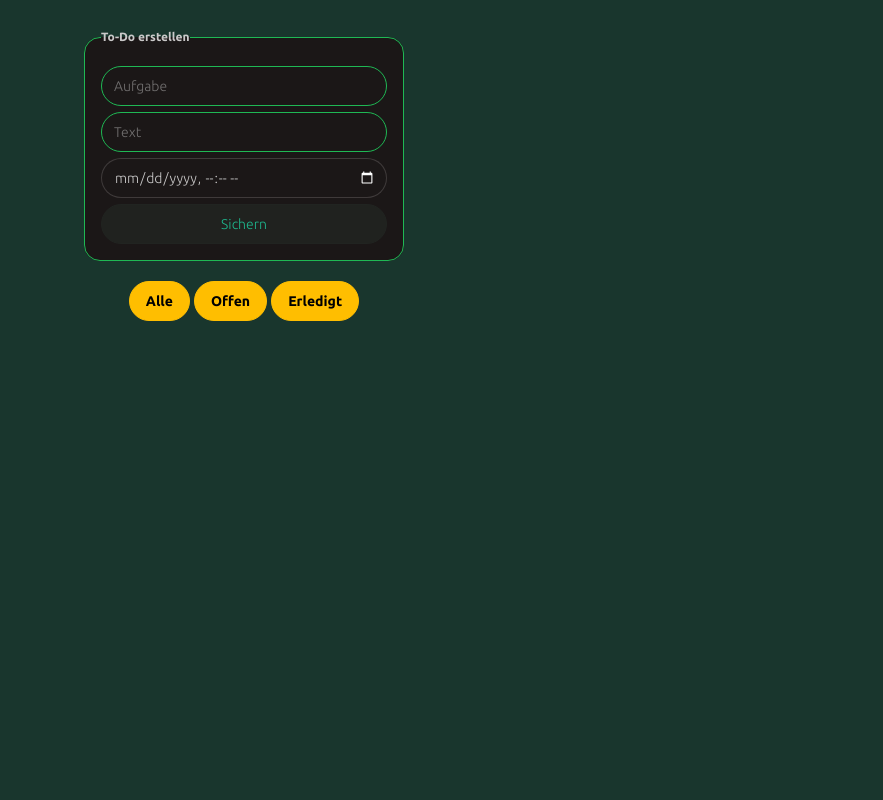
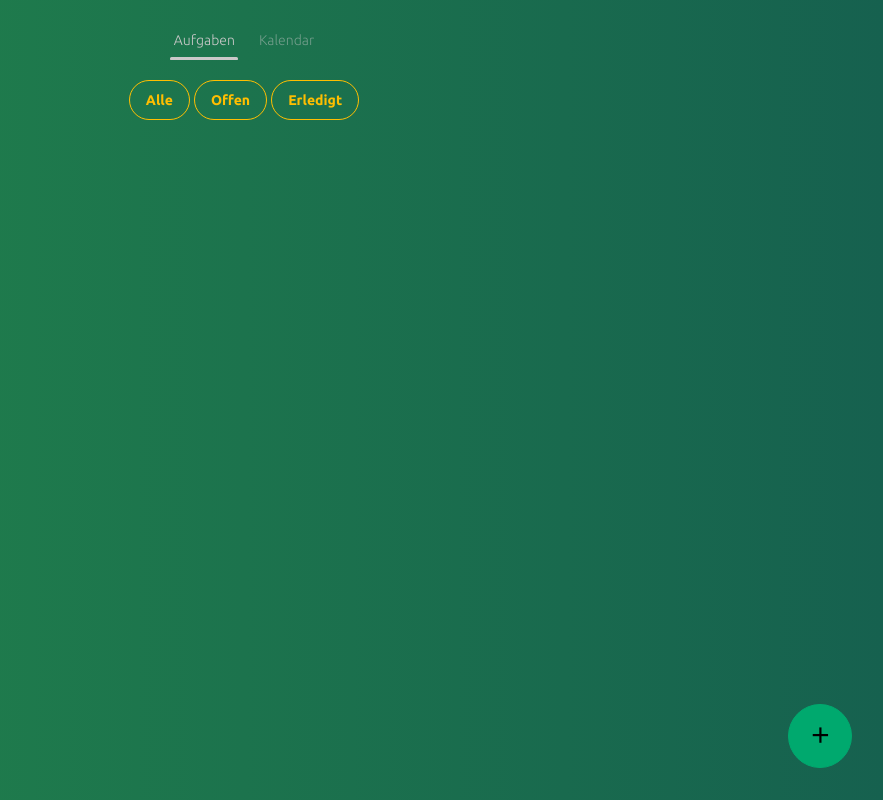
Before and after one commit to vnc-cmue/vue-to-do, a Vue app: page / in a window 1280 px wide. Shown: the whole page, without its empty margins (396-1279 px from the left). Built offline with nearby package versions, Linux system fonts and the light colour scheme; a web font is replaced by a local one.

Commit message:
[FEATURE] add modal and updateTodo functionality

```diff
--- a/src/App.vue
+++ b/src/App.vue
@@ -2,14 +2,19 @@
 import todoForm from './components/to-do-form.vue'
 import todoList from './components/to-do-list.vue'
 import todoFilter from './components/to-do-filter.vue'
+import todoTab from './components/to-do-tab.vue'
+import todoModal from './components/to-do-modal.vue'
 </script>
 
 <template>
   <main class="max-w-screen-lg mx-auto px-4">
     <div class="flex flex-col place-items-center my-5">
       <div>
+        <todoTab />
+      </div>
+      <!-- <div>
         <todoForm />
-      </div>
+      </div> -->
       <div>
         <todoFilter />
       </div>
@@ -17,6 +22,11 @@ import todoFilter from './components/to-do-filter.vue'
     <div class="grid grid-row px-4 gap-4">
       <todoList />
     </div>
+    <todoModal />
+
+    <div class="fixed bottom-8 right-8 z-50">
+      <label for="todoModal" class="btn btn-success w-16 h-16 text-xl">＋</label>
+    </div>
   </main>
 </template>
 
--- a/src/assets/main.css
+++ b/src/assets/main.css
@@ -17,15 +17,17 @@ h6 {
   font-family: 'Ubuntu', sans-serif;
   font-weight: 600;
   font-style: normal;
-  background: -webkit-linear-gradient( #217642, #84b984);
+  /* background: -webkit-linear-gradient( #217642, #84b984);
   -webkit-background-clip: text;
-  -webkit-text-fill-color: transparent;
+  -webkit-text-fill-color: transparent; */
 }
 
 html {
   font-family: 'Ubuntu', sans-serif;
   font-weight: 300;
   font-style: normal;
+  background: #22854b;
+  background: linear-gradient(90deg, rgba(34, 133, 75, 1) 0%, rgba(22, 97, 79, 1) 100%);
 }
 
 button {
@@ -33,3 +35,7 @@ button {
   font-weight: 300;
   font-style: normal;
 }
+
+/* legend {
+  color: aquamarine;
+} */
--- /dev/null
+++ b/src/components/to-do-controls.vue
@@ -0,0 +1,27 @@
+<template>
+  <div class="grid grid-cols-2 gap-1 mx-2">
+    <button @click="removeTodo(id)" class="btn btn-outline btn-error">Löschen</button>
+    <button @click="startEditing(id)" class="btn btn-outline btn-warning">Bearbeiten</button>
+  </div>
+</template>
+
+<script setup lang="ts">
+import { useTodoStore } from '../stores/todo'
+const { removeTodo } = useTodoStore()
+
+const { todos, editingToEdit } = useTodoStore()
+
+defineProps({
+  id: {
+    type: Number,
+  },
+})
+
+const startEditing = (id: number) => {
+  const todo = todos.find((t) => t.id === id)
+  if (todo) {
+    editingToEdit(todo)
+    document.getElementById('todoModal')!.checked = true
+  }
+}
+</script>
--- a/src/components/to-do-filter.vue
+++ b/src/components/to-do-filter.vue
@@ -1,10 +1,10 @@
 <template>
   <form class="filter mt-5">
     <input class="btn btn-error" type="reset" value="×" />
-    <input @click="filterTodo(false)" class="btn btn-warning" type="radio" name="frameworks" aria-label="Alle" />
-    <input @click="filterTodo(true)" class="btn btn-warning" type="radio" name="frameworks" aria-label="Offen" />
+    <input @click="filterTodo(false)" class="btn btn-outline btn-warning" type="radio" name="frameworks" aria-label="Alle" />
+    <input @click="filterTodo(true)" class="btn btn-outline btn-warning" type="radio" name="frameworks" aria-label="Offen" />
     <input
-      class="btn btn-warning"
+      class="btn btn-outline btn-warning"
       type="radio"
       name="frameworks"
       aria-label="Erledigt"
--- a/src/components/to-do-form.vue
+++ b/src/components/to-do-form.vue
@@ -4,7 +4,7 @@
       <legend class="fieldset-legend">To-Do erstellen</legend>
       <div class="join">
         <input
-          @keyup.enter="addTodoHandler(userInputTitle, userInputText)"
+          @keyup.enter="saveHandler()"
           type="text"
           class="input join-item border-primary"
           placeholder="Aufgabe"
@@ -13,7 +13,7 @@
       </div>
       <div>
         <input
-          @keyup.enter="addTodoHandler(userInputTitle, userInputText)"
+          @keyup.enter="saveHandler()"
           type="text"
           class="input join-item border-primary"
           placeholder="Text"
@@ -21,10 +21,10 @@
         />
       </div>
       <div>
-        <input type="datetime-local" class="input"/>
+        <input type="datetime-local" class="input" v-model="userInputDate" />
       </div>
       <button
-        @click="addTodoHandler(userInputTitle, userInputText)"
+        @click="saveHandler()"
         class="btn btn-soft btn-secondary"
       >
         Sichern
@@ -34,20 +34,39 @@
 </template>
 
 <script setup lang="ts">
-import { ref } from 'vue'
+import { ref, watch } from 'vue'
 import { useTodoStore } from '../stores/todo'
+
+const props = defineProps<{
+  editingTodo?: { id: number; title: string; text: string }
+}>()
 
 const userInputTitle = ref<string>('')
 const userInputText = ref<string>('')
-const { addTodo } = useTodoStore()
+const userInputDate = ref<Date>()
+const { addTodo, updateTodo } = useTodoStore()
 
-const addTodoHandler = (title: string, text: string) => {
-  if (title.trim()) {
-    addTodo(title, text)
-    userInputTitle.value = ''
-    userInputText.value = ''
+const saveHandler = () => {
+  if (props.editingTodo) {
+    updateTodo({ id: props.editingTodo.id, title: userInputTitle.value, text: userInputText.value })
+  } else {
+    addTodo(userInputTitle.value, userInputText.value)
   }
+
+  userInputTitle.value = ''
+  userInputText.value = ''
 }
+
+watch(
+  () => props.editingTodo,
+  (newVal) => {
+    if (newVal) {
+      userInputTitle.value = newVal.title
+      userInputText.value = newVal.text
+    }
+  },
+  { immediate: false },
+)
 </script>
 
 <style scoped></style>
--- a/src/components/to-do-item.vue
+++ b/src/components/to-do-item.vue
@@ -10,15 +10,12 @@
       'cursor-pointer',
       'w-52',
       'transition-all duration-300 ease-in-out',
-      { 'bg-primary-content': done },
-      { 'bg-primary-content': !done },
-      { 'h-24': !openCard, 'h-82': openCard },
+      { 'bg-base-100': done },
+      { 'bg-base-100': !done },
+      dynmaicHeight,
     ]"
     @click.prevent="toggleCard"
   >
-    <div v-if="openCard" class="relative mb-5">
-      <button @click="removeAndLog(id)" class="absolute btn btn-error w-12 top-2 right-2 size-6">X</button>
-    </div>
     <div
       :class="[
         'card-body',
@@ -27,14 +24,21 @@
       ]"
     >
       <h2 class="card-title">{{ title }}</h2>
-      <p v-if="openCard" class="text-base-content transition-all duration-300 ease-in-out">{{ text }}</p>
+      <p v-if="openCard" class="text-base-content transition-all duration-300 ease-in-out">
+        {{ text }}
+      </p>
     </div>
-    <div class="card-actions justify-start">
-      <button v-if="!done" class="btn btn-success mt-2 w-full" @click.stop="toggleDoneStatus(id)">
-        ✓
-      </button>
-      <button v-else @click.stop="toggleDoneStatus(id)" class="btn btn-warning mt-2 w-full">
-        X
+    <div v-if="openCard">
+      <toDoControls :id="id" />
+    </div>
+    <div class="card-actions justify-center my-2">
+      <button
+        :style="{ width: done ? '25%' : '90%' }"
+        class="btn transition-all duration-300 ease-in-out"
+        :class="done ? 'btn-error' : 'btn-success'"
+        @click.stop="toggleDoneStatus(id)"
+      >
+        {{ done ? 'X' : '✓' }}
       </button>
     </div>
   </div>
@@ -42,9 +46,10 @@
 
 <script setup lang="ts">
 import { useTodoStore } from '../stores/todo'
-import { ref } from 'vue'
+import toDoControls from './to-do-controls.vue'
+import { ref, computed } from 'vue'
 
-const { toggleDoneStatus, removeTodo } = useTodoStore()
+const { toggleDoneStatus } = useTodoStore()
 
 const props = defineProps({
   id: {
@@ -72,8 +77,9 @@ const toggleCard = () => {
   openCard.value = !openCard.value
 }
 
-const removeAndLog = (id: number) => {
-  console.log('Entferne Todo mit ID:', id)
-  removeTodo(id)
-}
+const dynmaicHeight = computed(() => {
+  if(!openCard.value) return 'h-24'
+  if(props.text && props.text.length > 1) return 'h-72'
+  return 'h-48'
+})
 </script>
--- /dev/null
+++ b/src/components/to-do-modal.vue
@@ -0,0 +1,18 @@
+<template>
+  <input type="checkbox" id="todoModal" class="modal-toggle" />
+  <div class="modal">
+    <div class="modal-box relative">
+      <label for="todoModal" class="btn btn-sm btn-circle absolute right-2 top-2">X</label>
+      <todoForm :editingTodo="edit" />
+    </div>
+  </div>
+</template>
+
+<script setup lang="ts">
+import { computed } from 'vue'
+import todoForm from './to-do-form.vue'
+import { useTodoStore } from '../stores/todo'
+
+const store  = useTodoStore()
+const edit = computed(() => store.edit)
+</script>
--- /dev/null
+++ b/src/components/to-do-tab.vue
@@ -0,0 +1,11 @@
+<template>
+  <div role="tablist" class="tabs tabs-border">
+    <a role="tab" class="tab tab-active">Aufgaben</a>
+    <a role="tab" class="tab">Kalendar</a>
+  </div>
+</template>
+
+<script setup lang="ts">
+
+
+</script>
--- a/src/stores/todo.ts
+++ b/src/stores/todo.ts
@@ -4,6 +4,7 @@ export const useTodoStore = defineStore('todo', {
   state: () => ({
     todos: [] as { id: number; title: string; text: string; done: boolean }[],
     filtered: [] as { id: number; title: string; text: string; done: boolean }[],
+    edit: null as null | { id: number; title: string; text: string },
   }),
   actions: {
     addTodo(title: string, text: string) {
@@ -17,7 +18,16 @@ export const useTodoStore = defineStore('todo', {
       if (todo) todo.done = !todo.done
     },
     filterTodo(done: boolean) {
-      this.filtered = this.todos.filter(todo => todo.done === done)
-    }
+      this.filtered = this.todos.filter((todo) => todo.done === done)
+    },
+    updateTodo(updatedTodo: { id: number; title: string; text: string }) {
+      const index = this.todos.findIndex((todo) => todo.id === updatedTodo.id)
+      if (index !== -1) {
+        this.todos[index] = { ...this.todos[index], ...updatedTodo }
+      }
+    },
+    editingToEdit(todo: { id: number; title: string; text: string }) {
+      this.edit = todo
+    },
   },
 })
```
